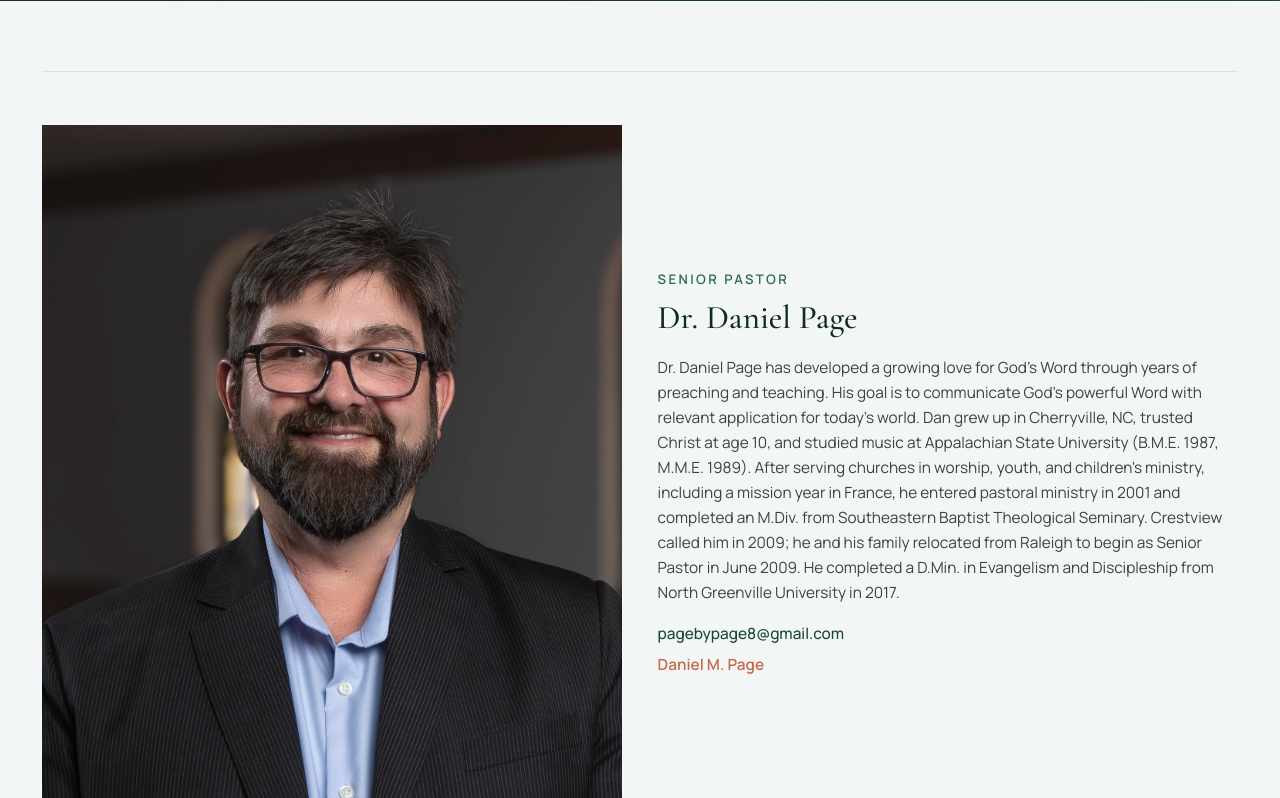
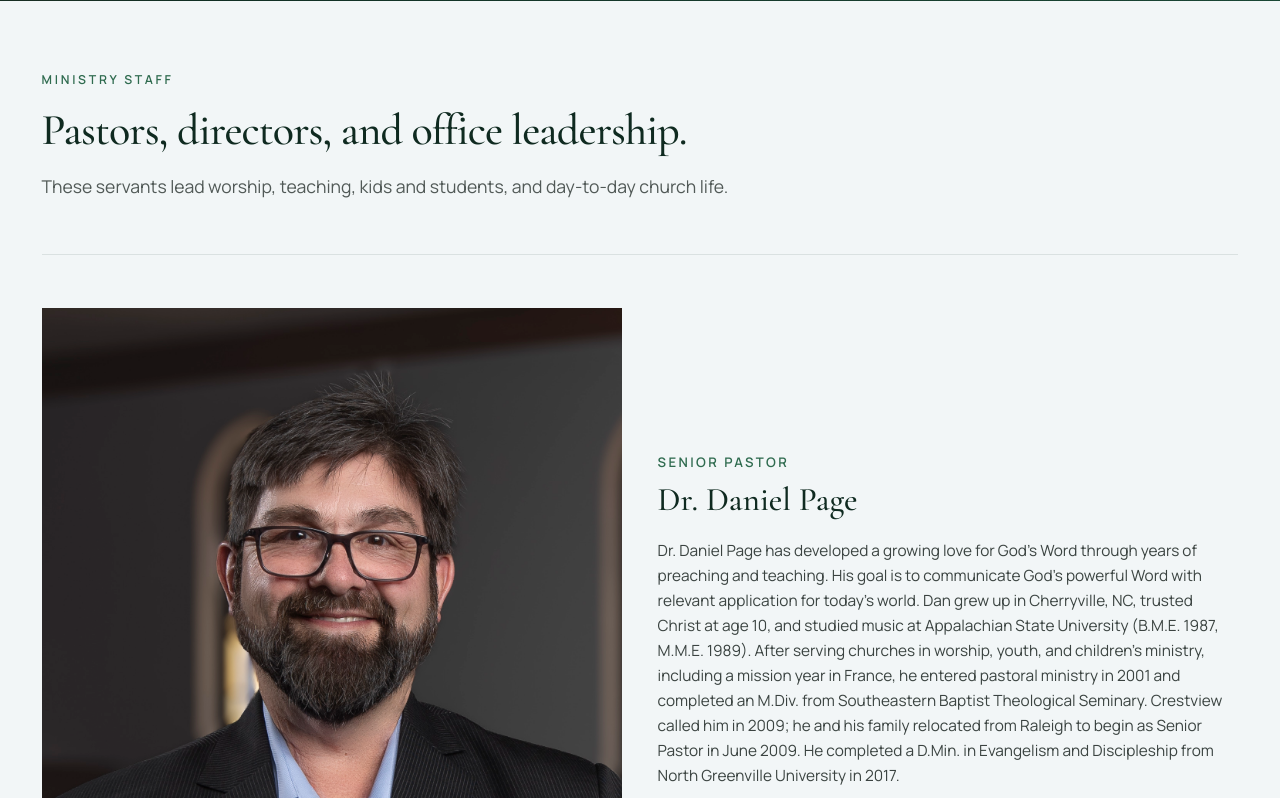
Before and after one commit to bearpixelmedia/crestviewcanton.com, a Next.js app: page /our-staff in a window 1280 px wide. Shown: the part 638-1436 px from the top of the page. Built offline with nearby package versions, Linux system fonts and the light colour scheme.

Commit message:
Split Our Staff into ministry and facility teams
Tag each staff member by team and render Ministry Staff and
Facility Staff sections on /our-staff.

```diff
--- a/src/app/our-staff/page.tsx
+++ b/src/app/our-staff/page.tsx
@@ -1,30 +1,52 @@
 import Image from "next/image";
 import { PageHero } from "@/components/PageHero";
 import { PageShell } from "@/components/PageShell";
-import { staff } from "@/lib/site";
+import { pageMeta } from "@/lib/seo";
+import { facilityStaff, ministryStaff } from "@/lib/site";
 import type { Metadata } from "next";
-import { pageMeta } from "@/lib/seo";
 
 export const metadata: Metadata = pageMeta({
   title: "Our Staff",
   description:
-    "Meet the leadership team at Crestview Baptist Church, including Senior Pastor Dr. Daniel Page.",
+    "Meet the ministry and facility staff at Crestview Baptist Church in Canton, NC, including Senior Pastor Dr. Daniel Page.",
   path: "/our-staff",
 });
 
-export default function OurStaffPage() {
+type StaffPerson = (typeof ministryStaff)[number] | (typeof facilityStaff)[number];
+
+function StaffSection({
+  id,
+  eyebrow,
+  title,
+  lead,
+  people,
+  tone = "paper",
+}: {
+  id: string;
+  eyebrow: string;
+  title: string;
+  lead: string;
+  people: readonly StaffPerson[];
+  tone?: "paper" | "fog";
+}) {
   return (
-    <PageShell>
-      <PageHero
-        eyebrow="Our Leadership Team"
-        title="Meet our team of Christ followers."
-        lead="We are blessed to have an amazing leadership team. Our staff is a dedicated group of Christ followers who are excited to connect with you!"
-      />
+    <section
+      id={id}
+      className={tone === "fog" ? "bg-fog" : "bg-paper"}
+    >
+      <div className="mx-auto max-w-6xl px-5 py-16 sm:px-8">
+        <p className="text-[0.7rem] font-semibold uppercase tracking-[0.22em] text-leaf">
+          {eyebrow}
+        </p>
+        <h2 className="mt-4 font-display text-[clamp(1.85rem,3.5vw,2.5rem)] leading-[1.08] tracking-[-0.02em] text-pine">
+          {title}
+        </h2>
+        <p className="mt-4 max-w-2xl text-sm leading-relaxed text-ink/70 sm:text-base">
+          {lead}
+        </p>
 
-      <section className="bg-paper">
-        <div className="mx-auto max-w-6xl px-5 py-16 sm:px-8">
-          <div className="space-y-16">
-            {staff.map((person, index) => {
+        <div className="mt-12 space-y-16">
+          {people.map((person, index) => {
             const reverse = index % 2 === 1;
             return (
               <article
@@ -46,9 +68,9 @@ export default function OurStaffPage() {
                   <p className="text-xs font-semibold uppercase tracking-[0.18em] text-leaf">
                     {person.role}
                   </p>
-                    <h2 className="mt-2 font-display text-3xl text-pine">
+                  <h3 className="mt-2 font-display text-3xl text-pine">
                     {person.name}
-                    </h2>
+                  </h3>
                   <p className="mt-4 text-sm leading-relaxed text-ink/80">
                     {person.bio}
                   </p>
@@ -76,6 +98,35 @@ export default function OurStaffPage() {
         </div>
       </div>
     </section>
+  );
+}
+
+export default function OurStaffPage() {
+  return (
+    <PageShell>
+      <PageHero
+        eyebrow="Our Leadership Team"
+        title="Meet our team of Christ followers."
+        lead="We are blessed to have an amazing leadership team. Our staff is a dedicated group of Christ followers who are excited to connect with you!"
+      />
+
+      <StaffSection
+        id="ministry-staff"
+        eyebrow="Ministry Staff"
+        title="Pastors, directors, and office leadership."
+        lead="These servants lead worship, teaching, kids and students, and day-to-day church life."
+        people={ministryStaff}
+        tone="paper"
+      />
+
+      <StaffSection
+        id="facility-staff"
+        eyebrow="Facility Staff"
+        title="Caring for our campus and grounds."
+        lead="These teammates keep Crestview’s buildings and outdoor spaces welcoming for worship and ministry."
+        people={facilityStaff}
+        tone="fog"
+      />
     </PageShell>
   );
 }
--- a/src/lib/site.ts
+++ b/src/lib/site.ts
@@ -151,6 +151,7 @@ export const staff = [
     slug: "daniel-page",
     name: "Dr. Daniel Page",
     role: "Senior Pastor",
+    team: "ministry" as const,
     photo: "/staff/daniel-page.jpg",
     bio: "Dr. Daniel Page has developed a growing love for God’s Word through years of preaching and teaching. His goal is to communicate God’s powerful Word with relevant application for today’s world. Dan grew up in Cherryville, NC, trusted Christ at age 10, and studied music at Appalachian State University (B.M.E. 1987, M.M.E. 1989). After serving churches in worship, youth, and children’s ministry, including a mission year in France, he entered pastoral ministry in 2001 and completed an M.Div. from Southeastern Baptist Theological Seminary. Crestview called him in 2009; he and his family relocated from Raleigh to begin as Senior Pastor in June 2009. He completed a D.Min. in Evangelism and Discipleship from North Greenville University in 2017.",
     contact: "pagebypage8@gmail.com",
@@ -163,6 +164,7 @@ export const staff = [
     slug: "jarred-rathbone",
     name: "Jarred Rathbone",
     role: "Youth Pastor",
+    team: "ministry" as const,
     photo: "/staff/jarred-rathbone.jpg",
     bio: "Jarred Rathbone is the Youth Pastor at Crestview Baptist Church. He is married to Amanda, and they have two sons, Jackson and Levi.",
     contact: "crestviewyouth3258@gmail.com · 828-371-1235",
@@ -171,6 +173,7 @@ export const staff = [
     slug: "angie-watkins",
     name: "Angie Watkins",
     role: "Children’s Ministry Director",
+    team: "ministry" as const,
     photo: "/staff/angie-watkins.jpg",
     bio: "Angie Watkins has a big heart for children. She volunteered in Crestview’s Children’s Ministry and directed VBS for more than 20 years before becoming Children’s Ministry Director in August 2021. She leads a passionate team focused on sharing Christ’s love with children and families. Angie is married to Chris; they have two adult children, Samantha and Caleb. She is a 1991 graduate of Pisgah High School and a 1994 graduate of Cecil’s Business College.",
     contact: "crestview4kidz@gmail.com · 828-648-1110",
@@ -179,6 +182,7 @@ export const staff = [
     slug: "anita-diaz",
     name: "Anita Diaz",
     role: "Music Director / Worship Leader",
+    team: "ministry" as const,
     photo: "/staff/anita-diaz.jpg",
     bio: "Anita Diaz is a native of Balsam, N.C. She started playing piano and singing at age three and is a Western Carolina University graduate (Music major, Theatre minor). After performing as a jazz pianist/vocalist in Atlanta, she was selected for the United States Air Force Band program, serving at Robins AFB and later with The United States Air Force Band in Washington, D.C., including White House performances. She has performed with artists including Keiko Matsui and Randy Brecker, opened for Roy Clark, Restless Heart, Gary Morris, and Jamie O’Neal, and sung backup for CeCe Winans, Amy Grant, and Vince Gill. Anita has performed the National Anthem for major sports and NASCAR events. She has served as worship leader, music director, and pianist in Haywood County churches for many years (including worship teams at Biltmore Church). She and her husband Luis continue to look for ways to serve and reach people for Christ.",
     contact: "crestviewworship2@gmail.com",
@@ -187,6 +191,7 @@ export const staff = [
     slug: "sharon-bryson",
     name: "Sharon Bryson",
     role: "Administrative Assistant",
+    team: "ministry" as const,
     photo: "/staff/sharon-bryson.jpg",
     bio: "Sharon Bryson serves as Crestview’s Administrative Assistant. A Haywood County native and long-term church member, she earned degrees and certificates from A-B Tech, UNC Asheville, and Haywood Community College. After 20 years as an Application Developer with Duke Energy Business Services (Nantahala area), she was called to serve at Crestview in 2011. Her favorite life verse is Philippians 4:13, “I can do all things through Christ who strengthens me.”",
     contact: "crestviewcanton@gmail.com · 828-648-1110",
@@ -195,6 +200,7 @@ export const staff = [
     slug: "tammie-beck",
     name: "Tammie Beck",
     role: "Custodian",
+    team: "facility" as const,
     photo: "/staff/tammie-beck.jpg",
     // Longer tenure/family details still pending church office (NEW-STAFF-BIOS.md).
     bio: "Tammie Beck of Canton serves as Crestview Baptist Church’s Custodian, keeping our facilities welcoming and ready for worship and ministry. She and her husband, Eddie, serve Crestview’s campus together, Tammie indoors and Eddie on the grounds.",
@@ -203,8 +209,12 @@ export const staff = [
     slug: "eddie-beck",
     name: "Eddie Beck",
     role: "Lawn Management",
+    team: "facility" as const,
     photo: "/staff/eddie-beck.jpg",
     // Longer tenure/family details still pending church office (NEW-STAFF-BIOS.md).
     bio: "Eddie Beck of Canton cares for the Crestview Baptist Church grounds as Lawn Management lead, helping our property reflect the care we want for everyone who visits. He serves alongside his wife, Tammie, who is Crestview’s Custodian.",
   },
 ] as const;
+
+export const ministryStaff = staff.filter((person) => person.team === "ministry");
+export const facilityStaff = staff.filter((person) => person.team === "facility");
```
Lines whose indentation alone changed are shown as unchanged.
